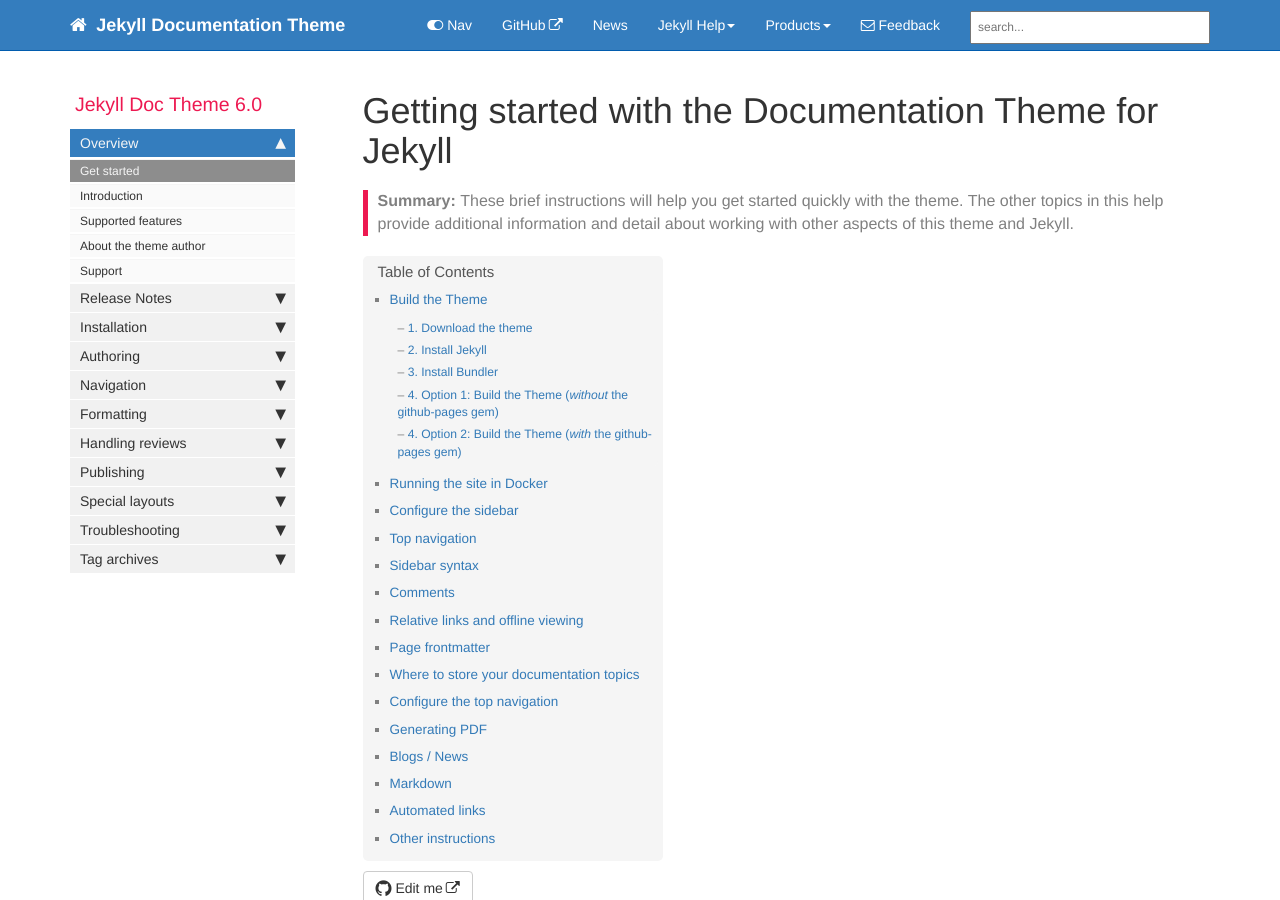
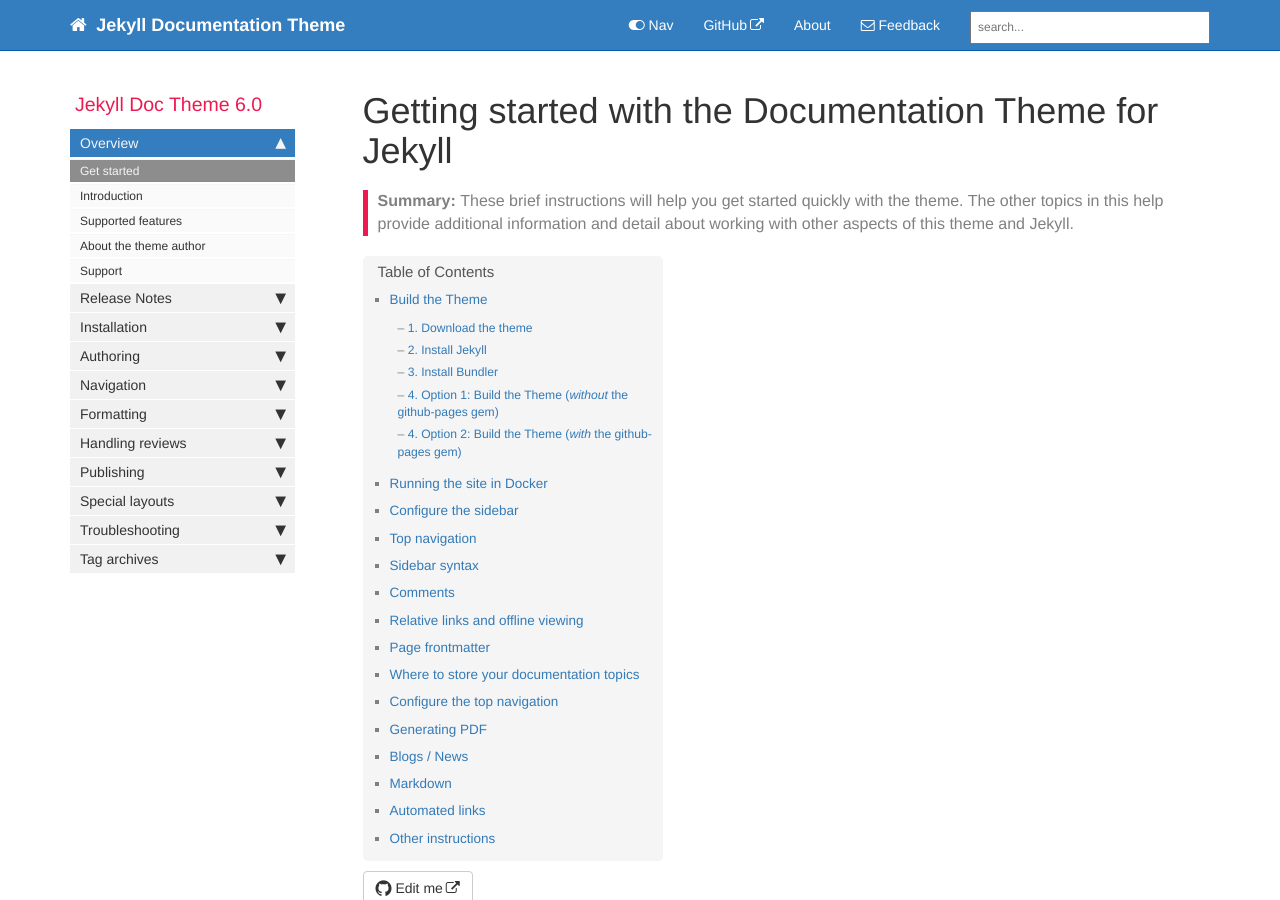
Before and after one commit to hnphien/home, a Jekyll site: the page built from index.md, in a window 1280 px wide and 900 px high. Built offline with Jekyll 4.4.1, drawn with Linux system fonts in a browser that asks for light colours; comment, search, counter and statistics services are not loaded; part of the change alters nothing that is shown.

Commit message:
no message

```diff
--- a/_data/topnav.yml
+++ b/_data/topnav.yml
@@ -4,31 +4,31 @@ topnav:
 - title: Topnav
   items:
     - title: GitHub
-      external_url: https://github.com/tomjoht/documentation-theme-jekyll
-    - title: News
+      external_url: https://github.com/hnphien
+    - title: About
       url: /news
 
 #Topnav dropdowns
-topnav_dropdowns:
-- title: Topnav dropdowns
-  folders:
-    - title: Jekyll Help
-      folderitems:
-        - title: Jekyll Talk
-          external_url: https://talk.jekyllrb.com
-        - title: Jekyll documentation
-          external_url: http://jekyllrb.com/docs/home/
-        - title: Jekyll on Stack Overflow
-          external_url: http://stackoverflow.com/questions/tagged/jekyll
-        - title: Jekyll on my blog
-          external_url: http://idratherbewriting.com/category-jekyll/
-    - title: Products
-      folderitems:
-        - title: Jekyll Documentation Theme
-          url: /mydoc_introduction.html
-        - title: Product 1
-          url: /p1_landing_page.html
-        - title: Product 2
-          url: /p2_landing_page.html
+# topnav_dropdowns:
+# - title: Topnav dropdowns
+  # folders:
+    # - title: Jekyll Help
+      # folderitems:
+        # - title: Jekyll Talk
+          # external_url: https://talk.jekyllrb.com
+        # - title: Jekyll documentation
+          # external_url: http://jekyllrb.com/docs/home/
+        # - title: Jekyll on Stack Overflow
+          # external_url: http://stackoverflow.com/questions/tagged/jekyll
+        # - title: Jekyll on my blog
+          # external_url: http://idratherbewriting.com/category-jekyll/
+    # - title: Products
+      # folderitems:
+        # - title: Jekyll Documentation Theme
+          # url: /mydoc_introduction.html
+        # - title: Product 1
+          # url: /p1_landing_page.html
+        # - title: Product 2
+          # url: /p2_landing_page.html
 
 # Copyright 2021 Google LLC
```
